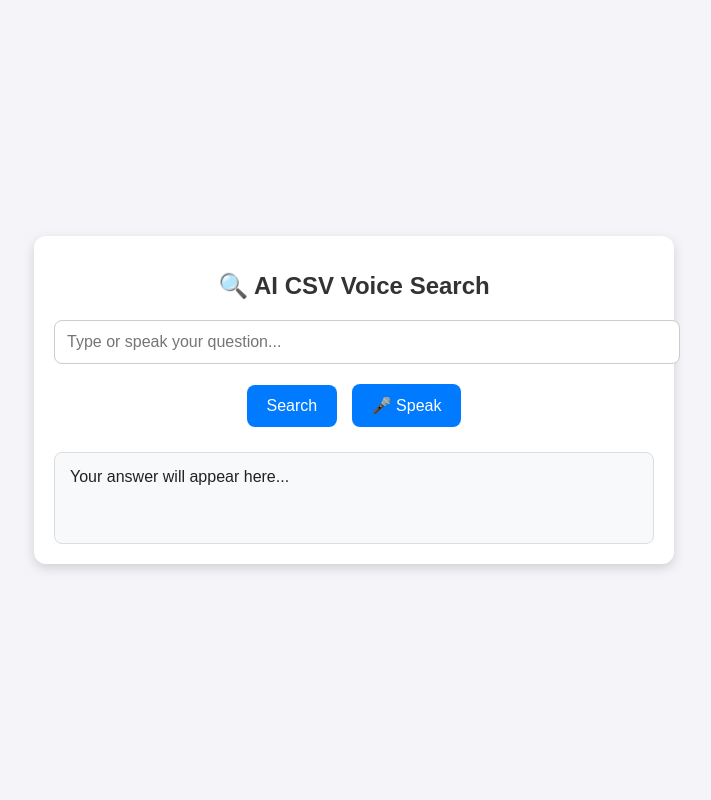
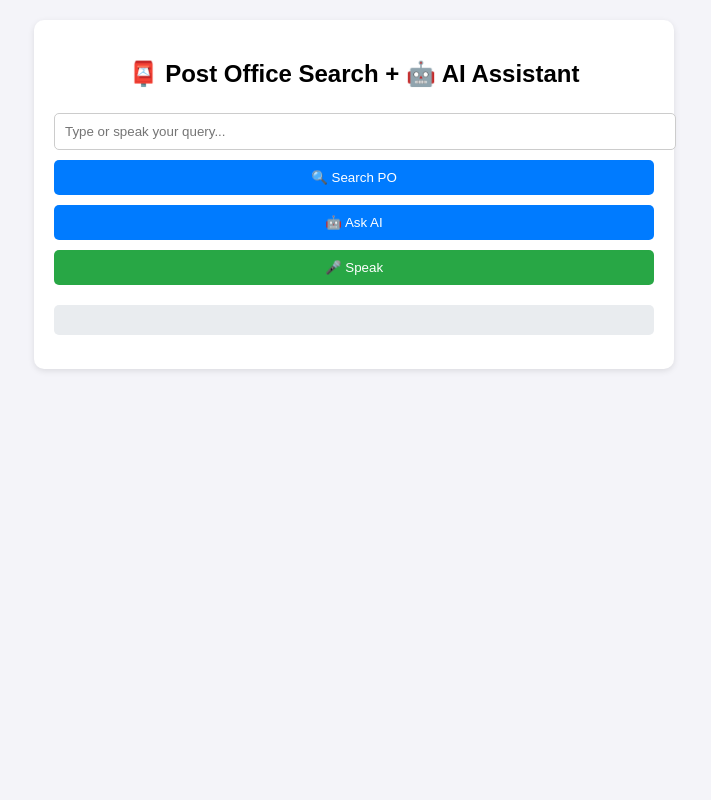
Before and after one commit to atharva1010/PO_AI, a Flask app: page / in a window 1280 px wide. Shown: the whole page, without its empty margins (286-997 px from the left). Run offline with Flask 3, Linux system fonts and the light colour scheme.

Commit message:
Update index.html

```diff
--- a/templates/index.html
+++ b/templates/index.html
@@ -2,127 +2,97 @@
 <html lang="en">
 <head>
   <meta charset="UTF-8">
+  <title>PO Search + AI Assistant</title>
   <meta name="viewport" content="width=device-width, initial-scale=1.0">
-  <title>AI CSV Search</title>
   <style>
-    body {
-      font-family: Arial, sans-serif;
-      margin: 0; padding: 0;
-      display: flex;
-      justify-content: center;
-      align-items: center;
-      min-height: 100vh;
-      background: #f4f4f9;
-    }
-    .container {
-      width: 95%;
-      max-width: 600px;
-      background: white;
-      padding: 20px;
-      border-radius: 12px;
-      box-shadow: 0 4px 12px rgba(0,0,0,0.15);
-      text-align: center;
-    }
-    h1 {
-      font-size: 1.5rem;
-      margin-bottom: 20px;
-      color: #333;
-    }
-    input {
-      width: 100%;
-      padding: 12px;
-      font-size: 16px;
-      border: 1px solid #ccc;
-      border-radius: 8px;
-      margin-bottom: 15px;
-    }
-    button {
-      background: #007bff;
-      color: white;
-      border: none;
-      padding: 12px 20px;
-      border-radius: 8px;
-      cursor: pointer;
-      font-size: 16px;
-      margin: 5px;
-    }
-    button:hover {
-      background: #0056b3;
-    }
-    .answer-box {
-      margin-top: 20px;
-      padding: 15px;
-      background: #f8f9fa;
-      border: 1px solid #ddd;
-      border-radius: 8px;
-      min-height: 60px;
-      text-align: left;
-      font-size: 16px;
-      color: #222;
-    }
-    @media(max-width: 600px) {
-      h1 { font-size: 1.2rem; }
-      button, input { font-size: 14px; }
-    }
+    body { font-family: Arial, sans-serif; margin: 20px; background: #f4f4f9; }
+    .container { max-width: 600px; margin: auto; background: white; padding: 20px; border-radius: 10px; box-shadow: 0 2px 6px rgba(0,0,0,0.1); }
+    h2 { text-align: center; }
+    input, button { width: 100%; padding: 10px; margin: 5px 0; border-radius: 5px; border: 1px solid #ccc; }
+    button { cursor: pointer; background: #007bff; color: white; border: none; }
+    button:hover { background: #0056b3; }
+    #micBtn { background: #28a745; }
+    #micBtn.listening { background: red; }
+    .result { margin-top: 15px; padding: 15px; background: #e9ecef; border-radius: 5px; }
+    .copied { color: green; font-size: 0.9em; }
   </style>
 </head>
 <body>
   <div class="container">
-    <h1>🔍 AI CSV Voice Search</h1>
-    <input type="text" id="query" placeholder="Type or speak your question..." />
-    <div>
-      <button onclick="search()">Search</button>
-      <button onclick="startVoice()">🎤 Speak</button>
-    </div>
-    <div class="answer-box" id="answer">Your answer will appear here...</div>
+    <h2>📮 Post Office Search + 🤖 AI Assistant</h2>
+    <input type="text" id="query" placeholder="Type or speak your query...">
+    <button onclick="searchData()">🔍 Search PO</button>
+    <button onclick="askAI()">🤖 Ask AI</button>
+    <button id="micBtn" onclick="startListening()">🎤 Speak</button>
+    <div id="result" class="result"></div>
+    <p id="copyMsg" class="copied"></p>
   </div>
 
   <script>
-    // Search function
-    async function search() {
-      const query = document.getElementById("query").value.trim();
-      if (!query) return alert("Please enter a question");
-
+    async function searchData() {
+      const q = document.getElementById("query").value;
       const res = await fetch("/search", {
-        method: "POST",
-        headers: { "Content-Type": "application/json" },
-        body: JSON.stringify({ query })
+        method: "POST", headers: { "Content-Type": "application/json" },
+        body: JSON.stringify({ query: q })
       });
       const data = await res.json();
-
-      const ansBox = document.getElementById("answer");
-      ansBox.textContent = data.answer;
-
-      // Auto copy to clipboard
-      navigator.clipboard.writeText(data.answer).catch(err => console.log("Copy failed", err));
-
-      // Speak result
-      let utterance = new SpeechSynthesisUtterance(data.answer);
-      speechSynthesis.speak(utterance);
+      showResult(data.answer);
     }
 
-    // Voice recognition
-    function startVoice() {
+    async function askAI() {
+      const q = document.getElementById("query").value;
+      const res = await fetch("/ask", {
+        method: "POST", headers: { "Content-Type": "application/json" },
+        body: JSON.stringify({ query: q })
+      });
+      const data = await res.json();
+      showResult(data.answer);
+    }
+
+    function showResult(text) {
+      const resultDiv = document.getElementById("result");
+      resultDiv.innerText = text;
+      navigator.clipboard.writeText(text).then(() => {
+        document.getElementById("copyMsg").innerText = "✅ Auto Copied!";
+      });
+      speak(text);
+    }
+
+    // 🎤 Speech recognition
+    function startListening() {
+      const micBtn = document.getElementById("micBtn");
       if (!('webkitSpeechRecognition' in window)) {
-        alert("Voice recognition not supported in this browser.");
+        alert("Speech Recognition not supported in this browser.");
         return;
       }
       const recognition = new webkitSpeechRecognition();
-      recognition.lang = "en-IN"; // आप चाहें तो "hi-IN" भी रख सकते हैं
+      recognition.lang = "en-IN";
       recognition.interimResults = false;
       recognition.maxAlternatives = 1;
 
+      micBtn.classList.add("listening");
       recognition.start();
 
-      recognition.onresult = (event) => {
-        const transcript = event.results[0][0].transcript;
-        document.getElementById("query").value = transcript;
-        search(); // auto search
+      recognition.onresult = function(event) {
+        const speech = event.results[0][0].transcript;
+        document.getElementById("query").value = speech;
+        micBtn.classList.remove("listening");
       };
 
-      recognition.onerror = (event) => {
-        alert("Voice error: " + event.error);
+      recognition.onerror = function() {
+        micBtn.classList.remove("listening");
       };
+
+      recognition.onend = function() {
+        micBtn.classList.remove("listening");
+      };
+    }
+
+    // 🔊 Speak answer
+    function speak(text) {
+      const msg = new SpeechSynthesisUtterance(text);
+      msg.lang = "en-IN";
+      window.speechSynthesis.speak(msg);
     }
   </script>
 </body>
```
